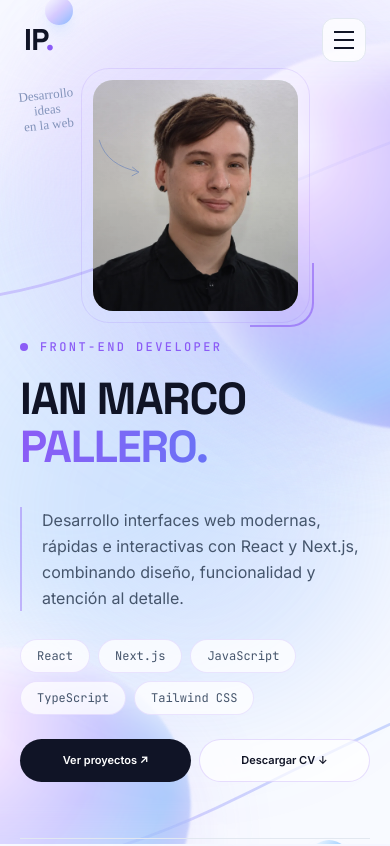
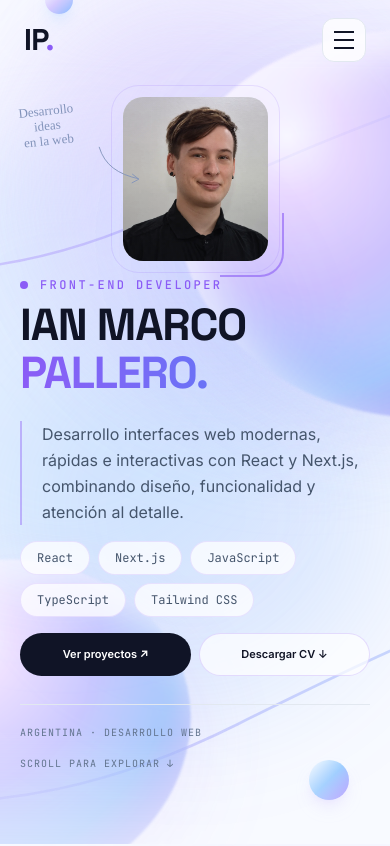
Before and after one commit to IanPallero03/portfolio, a Next.js app: page / in a window 390 px wide. Shown: the top 846 px of the page. Built offline with nearby package versions, Linux system fonts and the light colour scheme.

Commit message:
Hero mobile optimizado y version estable

```diff
--- a/components/hero/HeroIntro.tsx
+++ b/components/hero/HeroIntro.tsx
@@ -19,9 +19,11 @@ const technologies = [
   "Tailwind CSS",
 ];
 
+const basePath =
+  process.env.NODE_ENV === "production" ? "/portfolio" : "";
+
 export default function HeroIntro() {
   const containerRef = useRef<HTMLElement>(null);
-
 
   useGSAP(
     () => {
@@ -33,13 +35,14 @@ useGSAP(
         "(max-width: 767px)"
       ).matches;
 
-    // En celulares o con movimiento reducido:
-    // mostrar el contenido sin animaciones de entrada.
+      // En celulares o con movimiento reducido,
+      // todo el contenido se muestra sin animaciones.
       if (reduceMotion || isMobile) {
         return;
       }
 
-    // En escritorio conservamos las animaciones originales.
+      // Animaciones originales de escritorio.
+      // Los botones NO están incluidos.
       const timeline = gsap.timeline({
         defaults: {
           ease: "power3.out",
@@ -94,14 +97,18 @@ useGSAP(
     { scope: containerRef }
   );
 
-
   return (
     <section
       ref={containerRef}
       aria-labelledby="hero-title"
-      className="relative isolate flex min-h-screen w-full items-center overflow-hidden pb-8 pt-20 sm:pb-10 sm:pt-32"
+      className="
+        relative isolate flex min-h-screen w-full items-center
+        overflow-hidden
+        pb-6 pt-12
+        sm:pb-10 sm:pt-32
+      "
     >
-      {/* FONDO 3D ANIMADO */}
+      {/* FONDO ANIMADO */}
       <HeroBackground />
 
       <div className="hero-intro-content relative mx-auto w-full max-w-[1600px]">
@@ -110,25 +117,22 @@ useGSAP(
 
         {/* CONTENIDO PRINCIPAL */}
         <div className="relative z-10 mx-auto w-full max-w-7xl px-5 sm:px-10 lg:px-12">
-        <div className="grid items-center gap-7 sm:gap-12 md:grid-cols-[0.65fr_1.35fr] lg:gap-16">
-            {/* FOTOGRAFÍA */}
-            <div className="hero-photo relative mx-auto w-full max-w-[205px] sm:max-w-[280px] md:max-w-[310px] lg:max-w-[320px]">
+          <div className="grid items-center gap-4 sm:gap-12 md:grid-cols-[0.65fr_1.35fr] lg:gap-16">
+
+            {/* FOTOGRAFÍA: MÁS PEQUEÑA EN CELULARES */}
+            <div className="hero-photo relative mx-auto w-full max-w-[145px] sm:max-w-[240px] md:max-w-[310px] lg:max-w-[320px]">
               <div className="absolute -inset-3 rounded-[28px] border border-primary/15" />
 
               <div className="relative aspect-[4/4.5] overflow-hidden rounded-[20px] bg-slate-200">
-
                 <Image
-  src={`${
-    process.env.NODE_ENV === "production" ? "/portfolio" : ""
-  }/images/imagen_principal_mejorada_11zon.webp`}
+                  src={`${basePath}/images/imagen_principal_mejorada_11zon.webp`}
                   alt="Retrato de Ian Pallero"
                   fill
                   priority
                   unoptimized
-  sizes="(max-width: 639px) 250px, (max-width: 767px) 280px, (max-width: 1023px) 310px, 320px"
+                  sizes="(max-width: 639px) 145px, (max-width: 767px) 240px, (max-width: 1023px) 310px, 320px"
                   className="object-cover object-center"
                 />
-
 
                 <div className="pointer-events-none absolute inset-0 bg-gradient-to-t from-[#101426]/15 via-transparent to-primary/5" />
               </div>
@@ -138,7 +142,9 @@ useGSAP(
 
             {/* INFORMACIÓN PROFESIONAL */}
             <div className="min-w-0">
-              <div className="hero-label mb-6 flex flex-wrap items-center gap-3">
+
+              {/* ETIQUETA */}
+              <div className="hero-label mb-3 flex flex-wrap items-center gap-3 sm:mb-6">
                 <span className="h-2 w-2 rounded-full bg-primary" />
 
                 <span className="font-mono text-xs font-medium uppercase tracking-[0.2em] text-primary sm:text-sm">
@@ -165,7 +171,7 @@ useGSAP(
               </h1>
 
               {/* DESCRIPCIÓN */}
-              <div className="hero-description mt-7 max-w-xl border-l-2 border-primary/40 pl-5">
+              <div className="hero-description mt-4 max-w-xl border-l-2 border-primary/40 pl-5 sm:mt-7">
                 <p className="text-base leading-relaxed text-slate-600 sm:text-lg">
                   Desarrollo interfaces web modernas, rápidas e interactivas
                   con React y Next.js, combinando diseño, funcionalidad
@@ -174,7 +180,7 @@ useGSAP(
               </div>
 
               {/* TECNOLOGÍAS */}
-              <div className="hero-details mt-7 flex flex-wrap gap-2">
+              <div className="hero-details mt-4 flex flex-wrap gap-2 sm:mt-7">
                 {technologies.map((tech) => (
                   <span
                     key={tech}
@@ -185,28 +191,50 @@ useGSAP(
                 ))}
               </div>
 
-              {/* BOTONES */}
-              <div className="hero-details mt-6 grid grid-cols-2 gap-2 sm:mt-9 sm:flex sm:flex-wrap sm:items-center sm:gap-4">
+              {/* BOTONES: SIEMPRE EN EL HERO Y SIN ANIMACIONES */}
+              <div className="hero-actions relative z-20 mt-4 grid grid-cols-2 gap-2 sm:mt-9 sm:flex sm:flex-wrap sm:items-center sm:gap-4">
+
+                {/* VER PROYECTOS */}
                 <a
                   href="#proyectos"
-                  className="inline-flex min-w-0 items-center justify-center whitespace-nowrap rounded-full bg-foreground px-2 py-3 text-[11px] font-semibold text-white transition-all duration-300 hover:-translate-y-1 hover:shadow-xl focus-visible:outline-2 focus-visible:outline-offset-4 focus-visible:outline-primary sm:px-7 sm:py-3.5 sm:text-sm"
+                  className="
+                    inline-flex min-w-0 items-center justify-center
+                    whitespace-nowrap rounded-full
+                    bg-foreground px-2 py-3
+                    text-[11px] font-semibold text-white
+                    sm:px-7 sm:py-3.5 sm:text-sm
+                    focus-visible:outline-2
+                    focus-visible:outline-offset-4
+                    focus-visible:outline-primary
+                  "
                 >
                   Ver proyectos ↗
                 </a>
 
+                {/* DESCARGAR CV */}
                 <a
-  href="/CV_Ian_Pallero.pdf"
+                  href={`${basePath}/CV_Ian_Pallero.pdf`}
                   download="CV-Ian-Pallero.pdf"
-  className="inline-flex min-w-0 items-center justify-center whitespace-nowrap rounded-full border border-primary/20 bg-white/70 px-2 py-3 text-[11px] font-semibold text-foreground transition-all duration-300 hover:-translate-y-1 hover:border-primary/50 hover:bg-white hover:shadow-lg focus-visible:outline-2 focus-visible:outline-offset-4 focus-visible:outline-primary sm:px-7 sm:py-3.5 sm:text-sm"
+                  className="
+                    inline-flex min-w-0 items-center justify-center
+                    whitespace-nowrap rounded-full
+                    border border-primary/20 bg-white/70
+                    px-2 py-3 text-[11px] font-semibold text-foreground
+                    sm:px-7 sm:py-3.5 sm:text-sm
+                    focus-visible:outline-2
+                    focus-visible:outline-offset-4
+                    focus-visible:outline-primary
+                  "
                 >
                   Descargar CV ↓
                 </a>
+
               </div>
             </div>
           </div>
 
           {/* DETALLES INFERIORES */}
-          <div className="hero-details mt-14 flex flex-wrap items-center justify-between gap-4 border-t border-slate-200 pt-5">
+          <div className="hero-details mt-7 flex flex-wrap items-center justify-between gap-4 border-t border-slate-200 pt-5 sm:mt-14">
             <span className="font-mono text-[10px] uppercase tracking-widest text-slate-500 sm:text-xs">
               Argentina · Desarrollo web
             </span>
```
Also changed, not shown: components/animations/HeroScroll.tsx (+0 -7 lines). Lines whose indentation alone changed are shown as unchanged.
